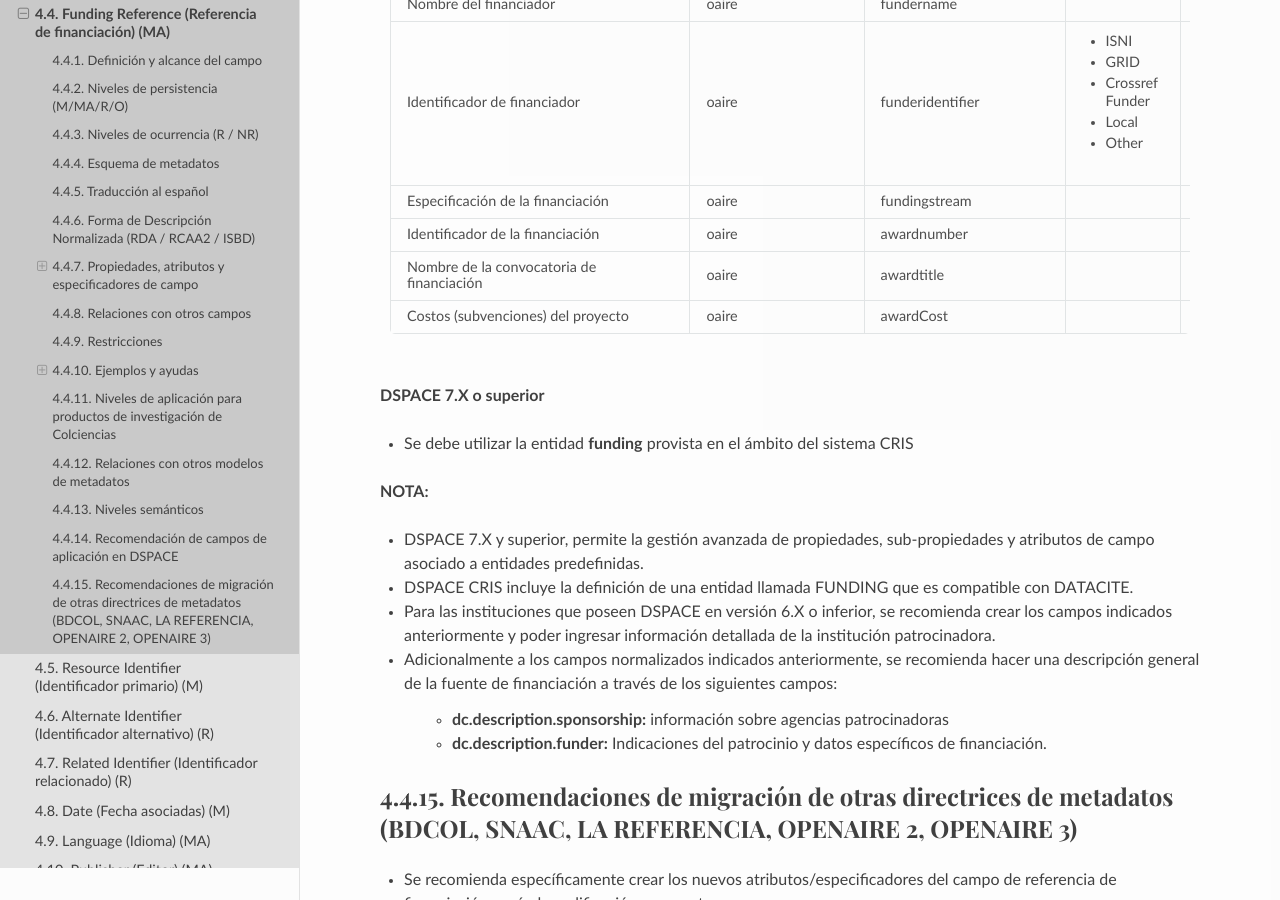
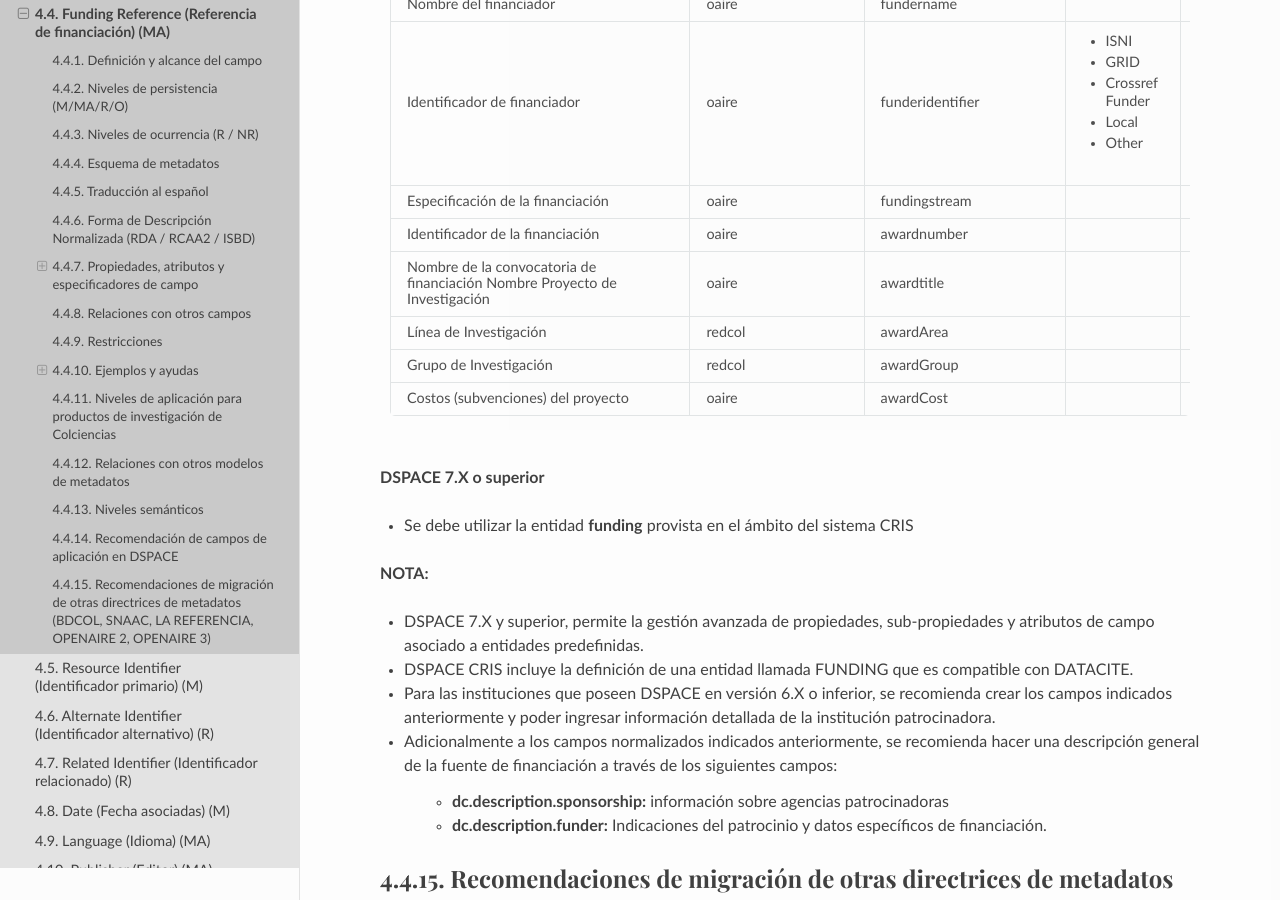
Before and after one commit to rcic/openaire4, a Sphinx documentation site: the page built from docs/field_projectid.rst, in a window 1280 px wide and 900 px high, scrolled down 7191 px. Built offline with Sphinx 7.4.7 and the Read the Docs theme 2.0.0, drawn with Linux system fonts in a browser that asks for light colours; some web fonts are replaced; a script that is not in the unit is left out.

Commit message:
Update field_projectid.rst

```diff
--- a/docs/field_projectid.rst
+++ b/docs/field_projectid.rst
@@ -271,25 +271,30 @@
 
 **DSPACE 6.X o anteriores**
 
-+-------------------------------------------+---------------------+-----------------------+----------------------+-----------------+
-| Vocabulario controlado OpenAire/RedCol    | Modelo de Metadatos | Campo Elemento DSPACE | Calificadores        | Nota de alcance |
-+===========================================+=====================+=======================+======================+=================+
-| Nombre del financiador                    | oaire               | fundername            |                      |                 |
-+-------------------------------------------+---------------------+-----------------------+----------------------+-----------------+
-| Identificador de financiador              | oaire               | funderidentifier      | - ISNI               |                 |
-|                                           |                     |                       | - GRID               |                 |
-|                                           |                     |                       | - Crossref Funder    |                 |
-|                                           |                     |                       | - Local              |                 |
-|                                           |                     |                       | - Other              |                 |
-+-------------------------------------------+---------------------+-----------------------+----------------------+-----------------+
-| Especificación de la financiación         | oaire               | fundingstream         |                      |                 |
-+-------------------------------------------+---------------------+-----------------------+----------------------+-----------------+
-| Identificador de la financiación          | oaire               | awardnumber           |                      |                 |
-+-------------------------------------------+---------------------+-----------------------+----------------------+-----------------+
-| Nombre de la convocatoria de financiación | oaire               | awardtitle            |                      |                 |
-+-------------------------------------------+---------------------+-----------------------+----------------------+-----------------+
-| Costos (subvenciones) del proyecto        | oaire               | awardCost             |                      |                 |
-+-------------------------------------------+---------------------+-----------------------+----------------------+-----------------+
++-------------------------------------------+---------------------+-----------------------+----------------------+----------------------+
+| Vocabulario controlado OpenAire/RedCol    | Modelo de Metadatos | Campo Elemento DSPACE | Calificadores        | Propiedades          |
++===========================================+=====================+=======================+======================+======================+
+| Nombre del financiador                    | oaire               | fundername            |                      |                      |
++-------------------------------------------+---------------------+-----------------------+----------------------+----------------------+
+| Identificador de financiador              | oaire               | funderidentifier      | - ISNI               | funderIdentifiertype |
+|                                           |                     |                       | - GRID               |                      |
+|                                           |                     |                       | - Crossref Funder    |                      |
+|                                           |                     |                       | - Local              |                      |
+|                                           |                     |                       | - Other              |                      |
++-------------------------------------------+---------------------+-----------------------+----------------------+----------------------+
+| Especificación de la financiación         | oaire               | fundingstream         |                      |                      |
++-------------------------------------------+---------------------+-----------------------+----------------------+----------------------+
+| Identificador de la financiación          | oaire               | awardnumber           |                      | arwardURI            |
++-------------------------------------------+---------------------+-----------------------+----------------------+----------------------+
+| Nombre de la convocatoria de financiación | oaire               | awardtitle            |                      | awardtitleID         |
+| Nombre Proyecto de Investigación          |                     |                       |                      |                      |
++-------------------------------------------+---------------------+-----------------------+----------------------+----------------------+
+| Línea de Investigación                    | redcol              | awardArea             |                      |  awardAreaID         |
++-------------------------------------------+---------------------+-----------------------+----------------------+----------------------+
+| Grupo de Investigación                    | redcol              | awardGroup            |                      |  awardGroupID        |
++-------------------------------------------+---------------------+-----------------------+----------------------+----------------------+
+| Costos (subvenciones) del proyecto        | oaire               | awardCost             |                      |                      |
++-------------------------------------------+---------------------+-----------------------+----------------------+----------------------+
 
 **DSPACE 7.X o superior**
 
```
